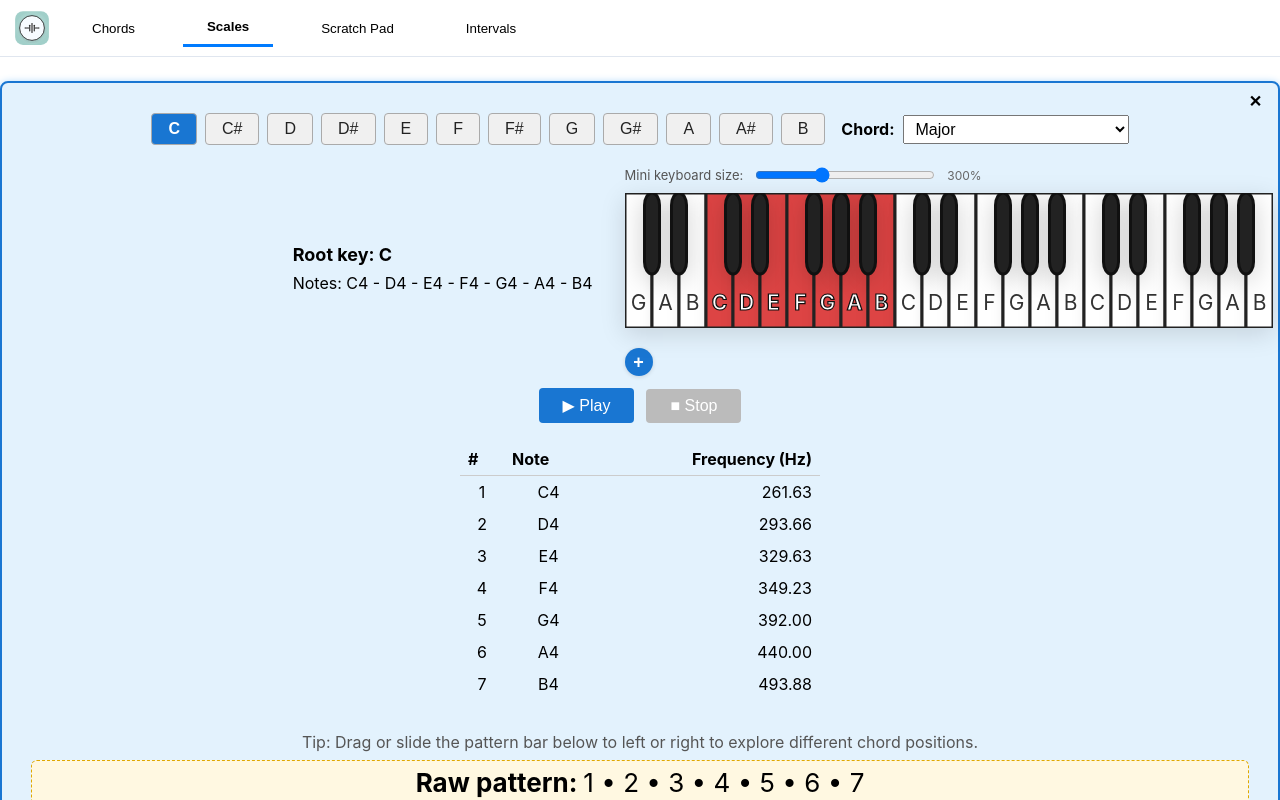
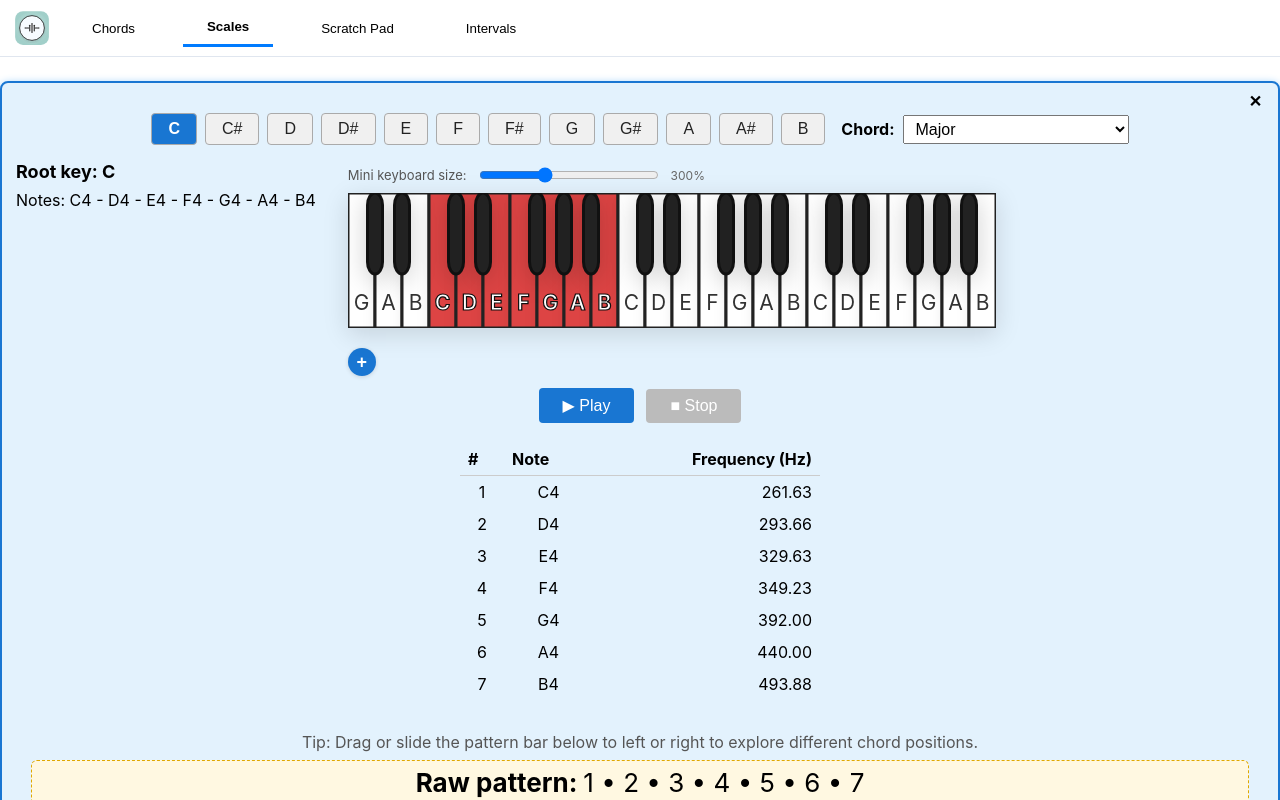
Before and after one commit to senthilktmz/pitch-lemur, a React (Create React App) app: page / in a window 1280 px wide. Both pictures are taken after a click on the button "Scales". Shown: the top 800 px of the page. Built offline with nearby package versions, Linux system fonts and the light colour scheme.

Commit message:
making scales mini keyboard maximum zoom support

```diff
--- a/src/ScalesPattern.tsx
+++ b/src/ScalesPattern.tsx
@@ -443,7 +443,7 @@ const ScalesPattern: React.FC<ScalesPatternProps> = ({ zoom = 100, patterns, sca
           </div>
         </div>
         {/* Root key, Notes, and MiniKeyboard on one line (no Play/Stop here to avoid overlap) */}
-        <div style={{ display: 'flex', alignItems: 'center', justifyContent: 'center', gap: 32, marginBottom: 12, flexWrap: 'wrap' }}>
+        <div style={{ display: 'flex', alignItems: 'flex-start', justifyContent: 'flex-start', gap: 32, marginBottom: 12, flexWrap: 'wrap', width: '100%' }}>
           <div style={{ display: 'flex', flexDirection: 'column', alignItems: 'flex-start', gap: 8, minWidth: 160 }}>
             <div style={{ fontWeight: 'bold', fontSize: 18 }}>
               Root key: {rootIndex !== null ? ROOT_NOTES[rootIndex] : "Select a root key"}
@@ -464,7 +464,7 @@ const ScalesPattern: React.FC<ScalesPatternProps> = ({ zoom = 100, patterns, sca
           </div>
           <div style={{ display: 'flex', flexDirection: 'column', alignItems: 'flex-start', gap: 8 }}>
             {/* Mini keyboard zoom control */}
-            <div style={{ display: 'flex', alignItems: 'center', justifyContent: 'center', gap: 10, marginTop: 4 }}>
+            <div style={{ display: 'flex', alignItems: 'center', justifyContent: 'flex-start', gap: 10, marginTop: 4 }}>
               <label style={{ fontSize: 13, color: '#555' }}>Mini keyboard size:</label>
               <input
                 type="range"
```
